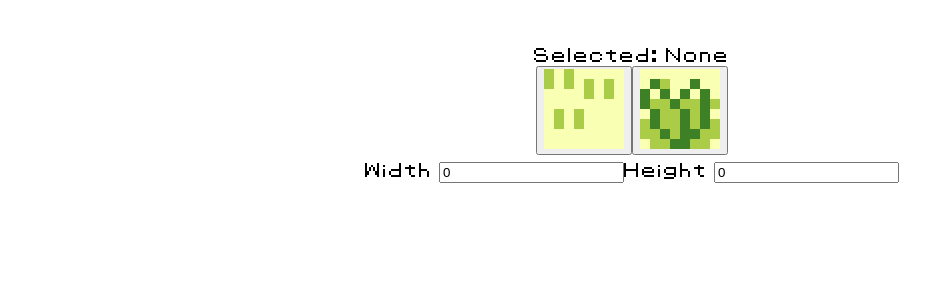
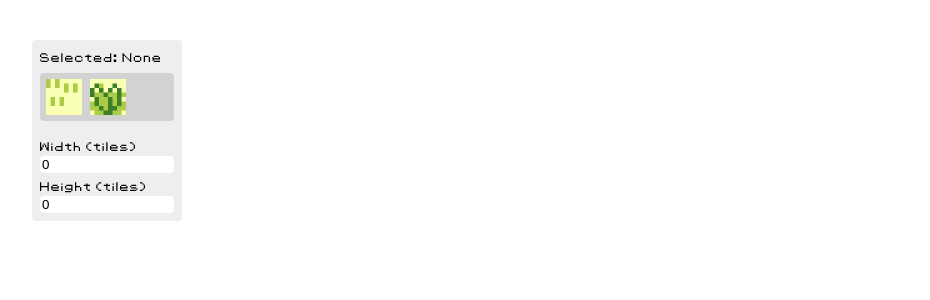
Before and after one commit to markw13a/gb-game-engine, a React (Vite) app: page / in a window 1280 px wide. Shown: the top 300 px of the page, without its empty margins (8-938 px from the left). Built offline with nearby package versions, Linux system fonts and the light colour scheme.

Commit message:
Starting splitting menu to its own component + styling

```diff
--- a/src/App.tsx
+++ b/src/App.tsx
@@ -26,7 +26,7 @@ function App() {
       {/* <Map map={map} /> */}
       {/* <MapDebugger map={map} /> */}
       <MapEditor
-        availableTiles={availableTiles}
+        tileOptions={availableTiles}
         tileSize='32px'
         getTileSymbol={(tile) => tile.type === 'grass' ? 'g' : 'G' }
         getTileLabel={(tile) => tile.label}
--- a/src/components/MapEditor/MapEditor.module.css
+++ b/src/components/MapEditor/MapEditor.module.css
@@ -1,18 +1,21 @@
 .container {
+    display: flex;
+    width: 100%;
+    height: 100%;
+
     & .map {
         display: grid;
         grid-auto-flow: column;
         grid-column-gap: 0px;
         grid-row-gap: 0px;
+
+        width: 100%;
+        height: 100%;
     }
 
     & .tileSelector {
 
     }
-}
-
-.footer {
-
 }
 
 .tile {
--- a/src/components/MapEditor/MapEditor.tsx
+++ b/src/components/MapEditor/MapEditor.tsx
@@ -1,29 +1,30 @@
 import { useEffect, useState } from "react";
 import styles from './MapEditor.module.css';
+import { Menu } from "./components/Menu/Menu";
 
 type MapEditorProps<T> = {
     tileSize: string;
-    availableTiles: T[];
+    tileOptions: T[];
     getTileSymbol: (tile: T) => string;
     getTileLabel: (tile: T) => string;
     getTileImgSrc: (tile: T) => string;
 }
 
-export const MapEditor = <T,>({ tileSize, availableTiles, getTileSymbol, getTileLabel, getTileImgSrc }: MapEditorProps<T>) => {
+export const MapEditor = <T,>({ tileSize, tileOptions, getTileSymbol, getTileLabel, getTileImgSrc }: MapEditorProps<T>) => {
     const [width, setWidth] = useState(0);
     const [height, setHeight] = useState(0);
     const [output, setOutput] = useState<T[]>([]);
 
-    const [selectedTileBrush, setSelectedTileBrush] = useState<T>();
+    const [brush, setBrush] = useState<T>();
 
     const onTileClick = (index: number) => {
-        if (!selectedTileBrush) {
+        if (!brush) {
             return;
         }
 
         // TODO: Could perform very poorly for a large array
         const nextOutput = [...output];
-        nextOutput[index] = selectedTileBrush;
+        nextOutput[index] = brush;
 
         setOutput(nextOutput);
     }
@@ -46,8 +47,8 @@ export const MapEditor = <T,>({ tileSize, availableTiles, getTileSymbol, getTile
     // If no img or whatever available for the select tile, display an empty tile placeholder
     // Click on the tile updates it to match whatever the selected 'brush' is
     return (
-        <div>
-            <div className={styles.container}>
+        <div className={styles.container}>
+            <div>
                 <div
                     className={styles.map}
                     style={{
@@ -63,30 +64,19 @@ export const MapEditor = <T,>({ tileSize, availableTiles, getTileSymbol, getTile
                         </div>
                     ))}
                 </div>
-                <div className={styles.tileSelector}>
-                    <div>
-                        Selected: {selectedTileBrush ? getTileLabel(selectedTileBrush) : 'None'}
-                    </div>
-                    {availableTiles.map(tile => (
-                        <button aria-label={`Select ${getTileLabel(tile)} brush`} onClick={() => setSelectedTileBrush(tile)}>
-                            <img alt={getTileLabel(tile)} src={getTileImgSrc(tile)} />
-                        </button>
-                    ))}
-                </div>
             </div>
-            <div className={styles.footer}>
-                <div className={styles.footerControls}>
-                    <label>
-                        Width <input type="number" onChange={e => setWidth(parseInt(e.target.value))} value={width} />
-                    </label>
-                    <label>
-                        Height <input type="number" onChange={e => setHeight(parseInt(e.target.value))} value={height} />
-                    </label>
-                </div>
-                {/* <div>
-                    <textarea readOnly value={output.reduce((out, tile) => out + getTileSymbol(tile), '')} />
-                </div> */}
-            </div>
+            <Menu
+                width={width}
+                height={height}
+                onWidthChange={setWidth}
+                onHeightChange={setHeight}
+                tileOptions={tileOptions}
+                brush={brush}
+                onBrushChange={setBrush}
+                getTileLabel={getTileLabel}
+                getTileImgSrc={getTileImgSrc}
+                getTileSymbol={getTileSymbol}
+            />
         </div>
     );
 }
--- /dev/null
+++ b/src/components/MapEditor/components/Menu/Menu.module.css
@@ -0,0 +1,69 @@
+
+
+.container {
+    display: flex;
+    flex-direction: column;
+    gap: var(--spacing-4);
+
+    width: 150px;
+    height: 100%;
+
+    padding: var(--spacing-3);
+    background-color: #eee;
+    border-radius: var(--radius);
+}
+
+.header {
+    font-size: var(--font-size-small);
+    text-align: start;
+}
+
+.tilesContainer {
+    display: flex;
+    flex-direction: column;
+    align-items: start;
+    gap: var(--spacing-3);
+}
+
+.tiles {
+    display: flex;
+    flex-wrap: wrap;
+    gap: var(--spacing-3);
+    background-color: #d2d2d2;
+    padding: 6px;
+    border-radius: var(--radius);
+    width: 100%;
+}
+
+.tile {
+    width: 36px;
+    height: 36px;
+    padding: 0;
+    border: none;
+    border-radius: var(--radius);
+
+    & img {
+        width: 100%;
+    }
+}
+
+.controls {
+    display: flex;
+    flex-direction: column;
+
+    gap: var(--spacing-2);
+}
+
+.control {
+    display: flex;
+    flex-direction: column;
+    text-align: start;
+    gap: var(--spacing-1);
+
+    font-size: var(--font-size-small);
+
+    & input {
+        border: none;
+        border-radius: var(--radius);
+    }
+}
--- /dev/null
+++ b/src/components/MapEditor/components/Menu/Menu.tsx
@@ -0,0 +1,53 @@
+import styles from './Menu.module.css';
+
+type MenuProps<T> = {
+    width: number;
+    height: number;
+    onWidthChange: (width: number) => void;
+    onHeightChange: (height: number) => void;
+    tileOptions: T[];
+    brush: T;
+    onBrushChange: (brush: T) => void;
+    getTileLabel: (tile: T) => string;
+    getTileImgSrc: (tile: T) => string;
+    getTileSymbol: (tile: T) => string;
+}
+
+export const Menu = <T, >({
+    width,
+    height,
+    onWidthChange,
+    onHeightChange,
+    tileOptions,
+    brush,
+    onBrushChange,
+    getTileLabel,
+    getTileImgSrc,
+    getTileSymbol
+}: MenuProps<T>) => {
+    return (
+        <div className={styles.container}>
+            <div className={styles.tilesContainer}>
+                <div className={styles.header}>
+                    Selected: {"\n"}
+                    {brush ? getTileLabel(brush) : 'None'}
+                </div>
+                <div className={styles.tiles}>
+                    {tileOptions.map(tile => (
+                        <button className={styles.tile} aria-label={`Select ${getTileLabel(tile)} brush`} onClick={() => onBrushChange(tile)}>
+                            <img alt={getTileLabel(tile)} src={getTileImgSrc(tile)} />
+                        </button>
+                    ))}
+                </div>
+            </div>
+            <div className={styles.controls}>
+                <label className={styles.control}>
+                    Width (tiles) <input type="number" onChange={e => onWidthChange(parseInt(e.target.value))} value={width} />
+                </label>
+                <label className={styles.control}>
+                    Height (tiles) <input type="number" onChange={e => onHeightChange(parseInt(e.target.value))} value={height} />
+                </label>
+            </div>
+        </div>
+    );
+};
--- a/src/index.css
+++ b/src/index.css
@@ -8,5 +8,20 @@
   --background-layer-z-index: 1;
   --character-layer-z-index: 10;
 
+  --spacing-1: 2px;
+  --spacing-2: 4px;
+  --spacing-3: 8px;
+  --spacing-4: 16px;
+
+  --font-size-small: 10px;
+  --font-size-medium: 14px;
+  --font-size-large: 18px;
+
+  --radius: 4px;
+
   font-family: 'Pixelated';
 }
+
+* {
+  box-sizing: border-box;
+}
```
Also changed, not shown: 1 other file (tests, documents, lock files or other folders).
